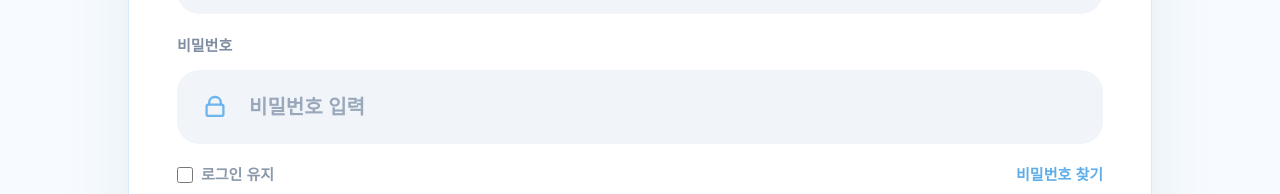
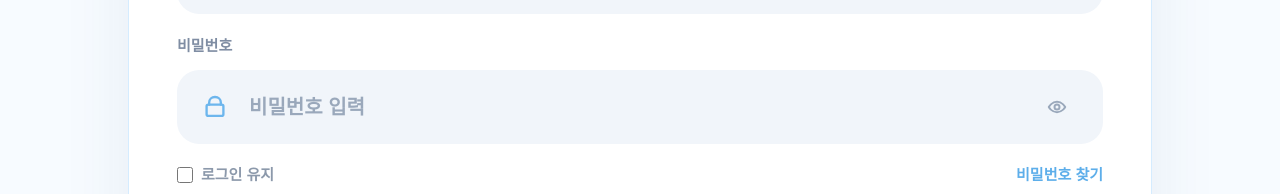
Before and after one commit to rentrella/frontend, a Next.js app: page /login in a window 1280 px wide. Shown: the part 386-580 px from the top of the page. Built offline with nearby package versions, Linux system fonts and the light colour scheme.

Commit message:
feat: add password visibility toggle

```diff
--- a/app/auth/AuthShell.tsx
+++ b/app/auth/AuthShell.tsx
@@ -1,5 +1,8 @@
+"use client";
+
 import Link from "next/link";
 import type { ReactNode } from "react";
+import { useState } from "react";
 
 export function AuthLogo() {
   return (
@@ -62,6 +65,9 @@ export function Field({
   title?: string;
   type?: string;
 }) {
+  const [isPasswordVisible, setIsPasswordVisible] = useState(false);
+  const isPassword = type === "password";
+
   return (
     <label className="block">
       <span className="text-[15px] font-black text-[#7f8da3]">{label}</span>
@@ -72,8 +78,18 @@ export function Field({
           pattern={pattern}
           placeholder={placeholder}
           title={title}
-          type={type}
+          type={isPassword && isPasswordVisible ? "text" : type}
         />
+        {isPassword && (
+          <button
+            aria-label={isPasswordVisible ? "비밀번호 숨기기" : "비밀번호 보기"}
+            className="flex h-11 w-11 shrink-0 items-center justify-center rounded-full text-[#9aa8bb] hover:bg-white hover:text-[#6db6ed]"
+            onClick={() => setIsPasswordVisible((current) => !current)}
+            type="button"
+          >
+            <EyeIcon hidden={isPasswordVisible} />
+          </button>
+        )}
       </span>
     </label>
   );
@@ -195,3 +211,29 @@ export function KeyIcon() {
     </svg>
   );
 }
+
+function EyeIcon({ hidden = false }: { hidden?: boolean }) {
+  return (
+    <svg aria-hidden="true" fill="none" height="24" viewBox="0 0 24 24" width="24">
+      <path
+        d="M3.8 12s2.9-5.2 8.2-5.2 8.2 5.2 8.2 5.2-2.9 5.2-8.2 5.2S3.8 12 3.8 12Z"
+        stroke="currentColor"
+        strokeLinejoin="round"
+        strokeWidth="2"
+      />
+      <path
+        d="M12 14.5a2.5 2.5 0 1 0 0-5 2.5 2.5 0 0 0 0 5Z"
+        stroke="currentColor"
+        strokeWidth="2"
+      />
+      {hidden && (
+        <path
+          d="M4.5 4.5 19.5 19.5"
+          stroke="currentColor"
+          strokeLinecap="round"
+          strokeWidth="2"
+        />
+      )}
+    </svg>
+  );
+}
```
